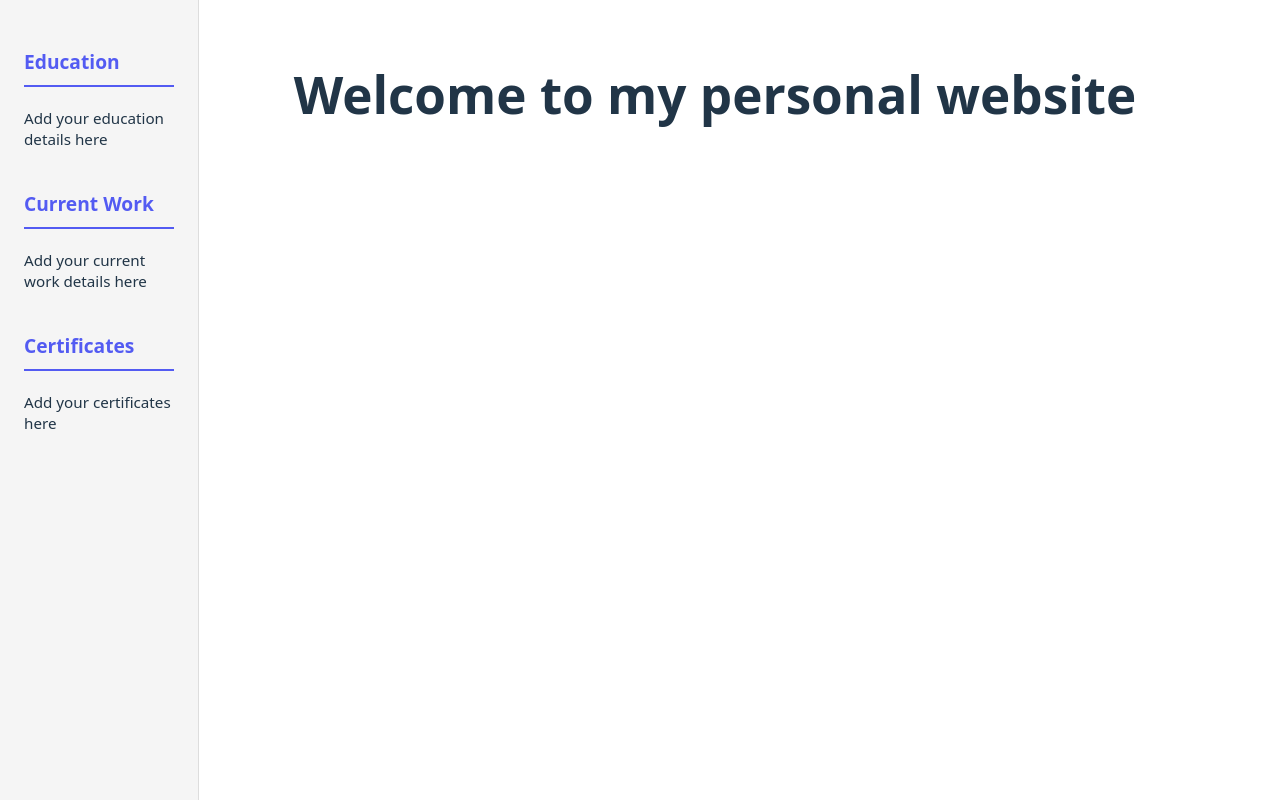
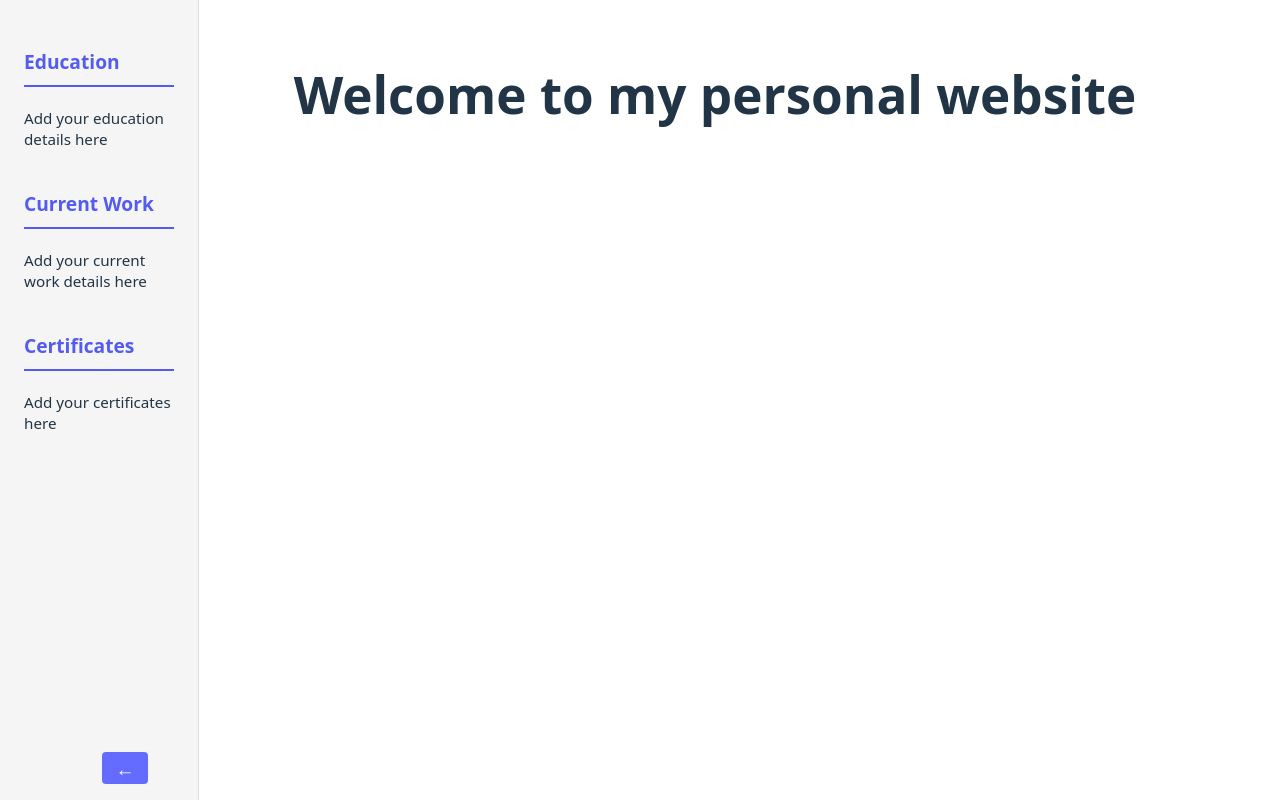
Before and after one commit to OscarFalck17/personal-website, a React (Vite) app: page / in a window 1280 px wide. Built offline with nearby package versions, Linux system fonts and the light colour scheme.

Commit message:
Fix sidebar toggle button visibility by changing to fixed positioning
Co-authored-by: OscarFalck17 <217069342+OscarFalck17@users.noreply.github.com>

```diff
--- a/src/Sidebar.css
+++ b/src/Sidebar.css
@@ -23,10 +23,14 @@
   padding-bottom: 4rem;
 }
 
+.sidebar.collapsed .sidebar-toggle {
+  left: max(calc(3vw - 48px), 12px);
+}
+
 .sidebar-toggle {
-  position: absolute;
+  position: fixed;
   bottom: 1rem;
-  right: 0.5rem;
+  left: max(calc(10vw - 48px), 102px);
   background-color: #646cff;
   color: white;
   border: none;
@@ -38,7 +42,7 @@
   display: flex;
   align-items: center;
   justify-content: center;
-  transition: background-color 0.2s ease;
+  transition: background-color 0.2s ease, left 0.3s ease;
   z-index: 10;
 }
 
```
